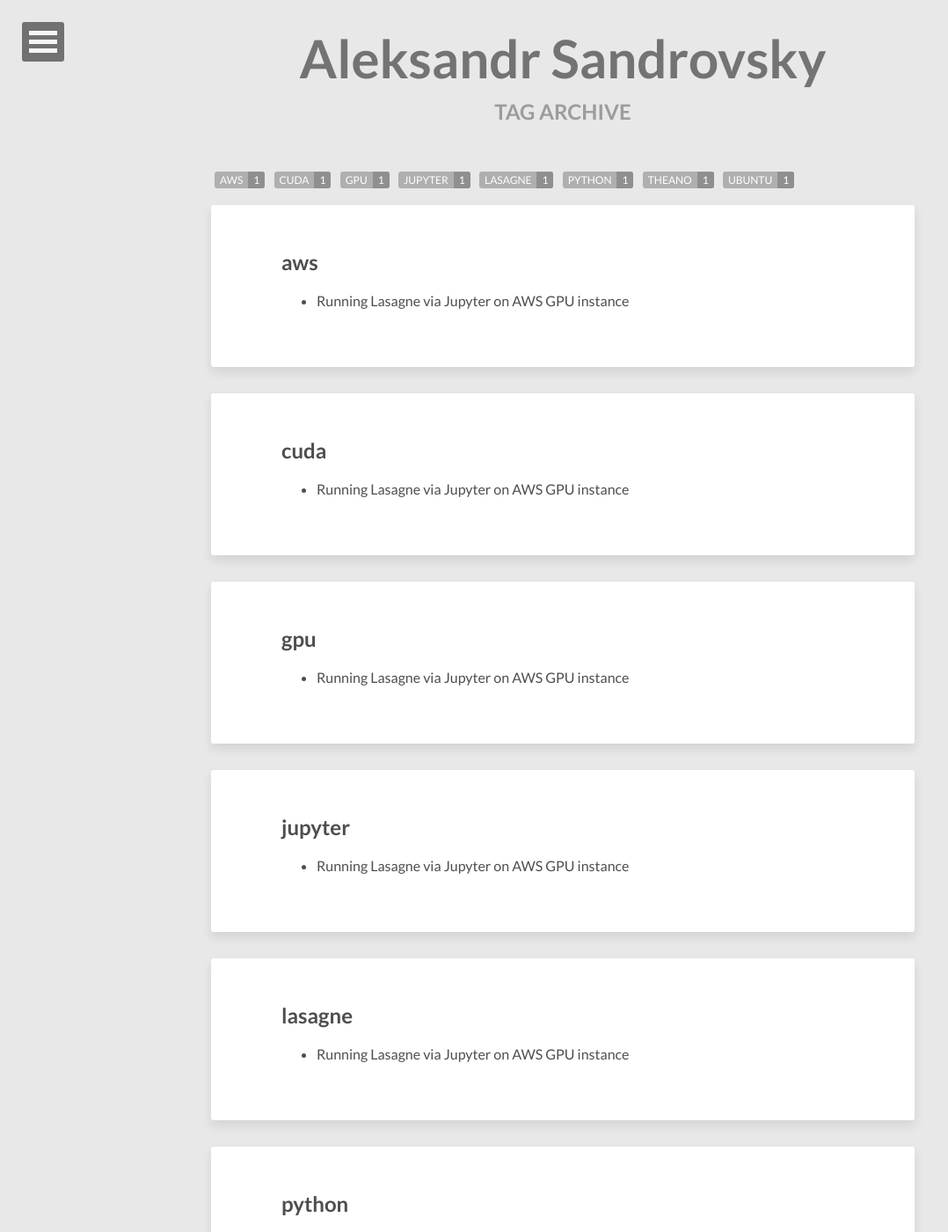
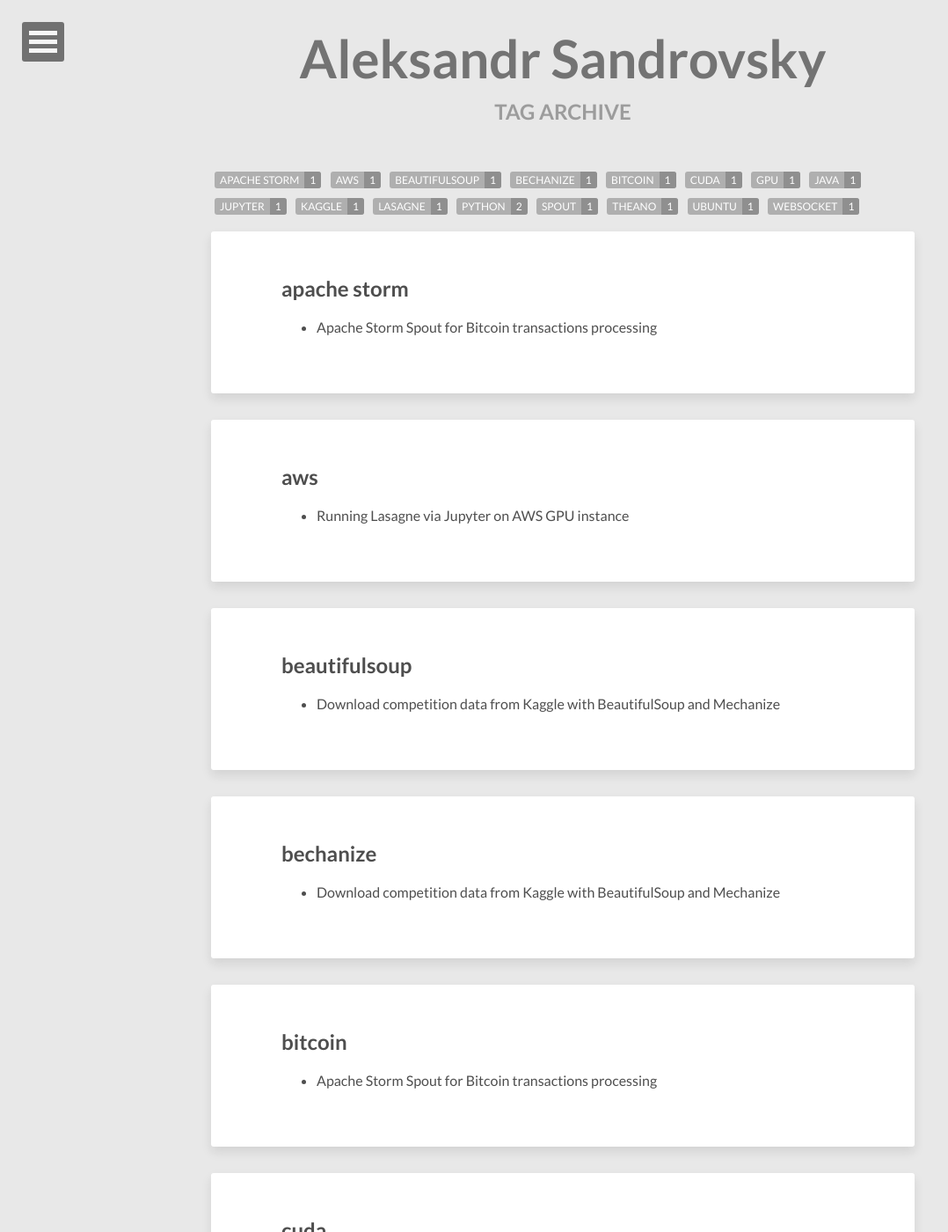
Before and after one commit to Sundrique/Sundrique.github.io, a Jekyll site: the page built from tags/index.html, in a window 1280 px wide and 1400 px high. Shown: the whole window at 88% size, without its empty margins (0-1078 px from the left). Built offline with Jekyll 4.4.1, drawn with Linux system fonts in a browser that asks for light colours; nearby versions of some CDN libraries; some of the changed text lies outside the part shown.

```diff
--- a/_posts/2015-12-27-apache-storm-spout-for-bitcoin-transactions.md
+++ b/_posts/2015-12-27-apache-storm-spout-for-bitcoin-transactions.md
@@ -1,7 +1,10 @@
 ---
 layout: post
 title:  "Apache Storm Spout for Bitcoin transactions processing"
+tags: [java, apache storm, spout, bitcoin, websocket]
 date:   2015-12-27 17:52:00
+image:
+  feature: cover.jpg
 ---
 
 This topology has been written as my final project for "Real-Time Analytics with Apache Storm" course at [Udacity](https://www.udacity.com) and doesn't have much practical sense as the maximum throughput of Bitcoin network is only about 7 transactions/second. It's unlikely to be changed soon, at least until the number of transaction in the network approaches this constraint. Thus, it doesn't make a lot of sense to use Apache Storm for processing. You can analyse Bitcoin transactions even with a single script (application) without a need to distribute computations unless you perform some really heavy and CPU consuming calculations. Nonetheless, it can be a good starting point for your own spout or WebSocket client in Java.
--- a/_posts/2016-01-30-download-competition-files-from-kaggle-with-python.md
+++ b/_posts/2016-01-30-download-competition-files-from-kaggle-with-python.md
@@ -1,7 +1,10 @@
 ---
 layout: post
 title:  "Download competition data from Kaggle with BeautifulSoup and Mechanize"
+tags: [python, kaggle, beautifulsoup, bechanize]
 date:   2016-01-30 19:00:00
+image:
+  feature: cover.jpg
 ---
 
 There might be several reasons why you need to get files from Kaggle via script. In my case I was playing with Theano and Lasagne and wanted to download data directly to AWS GPU instance.
```
